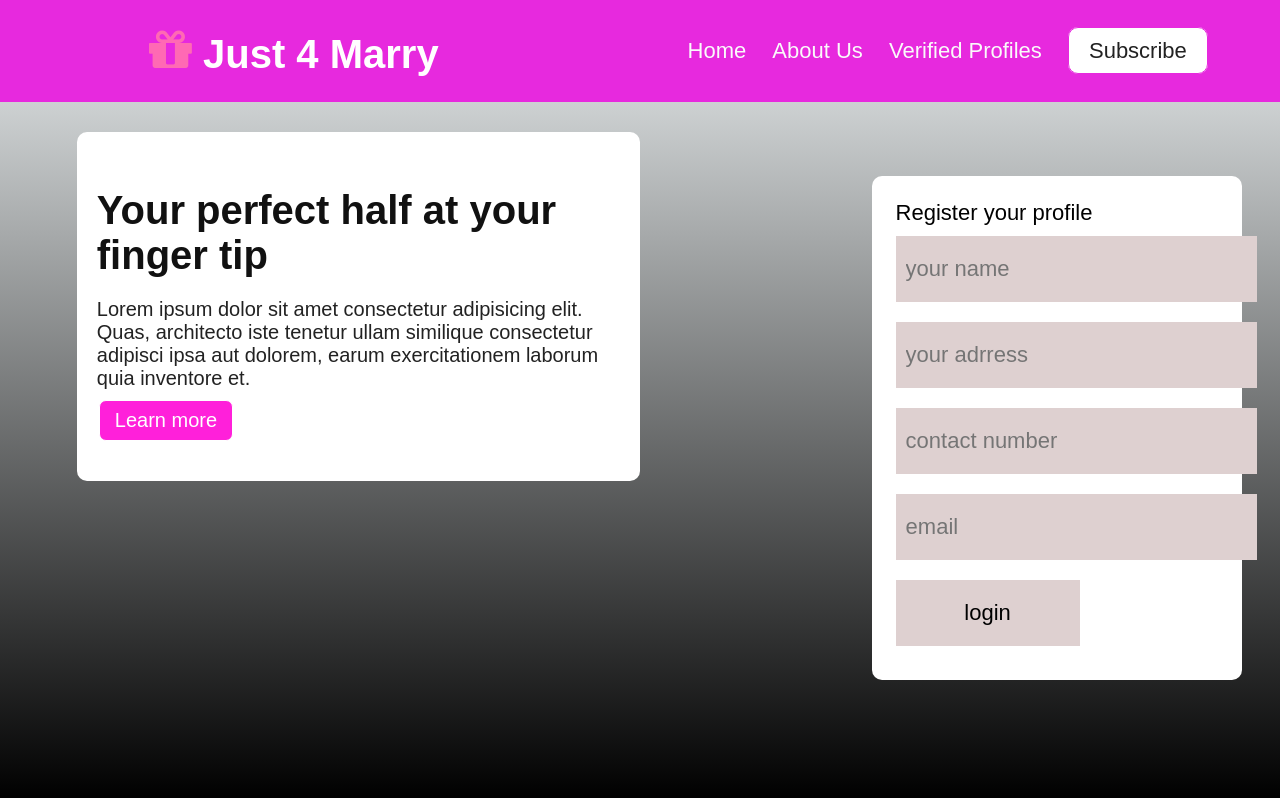
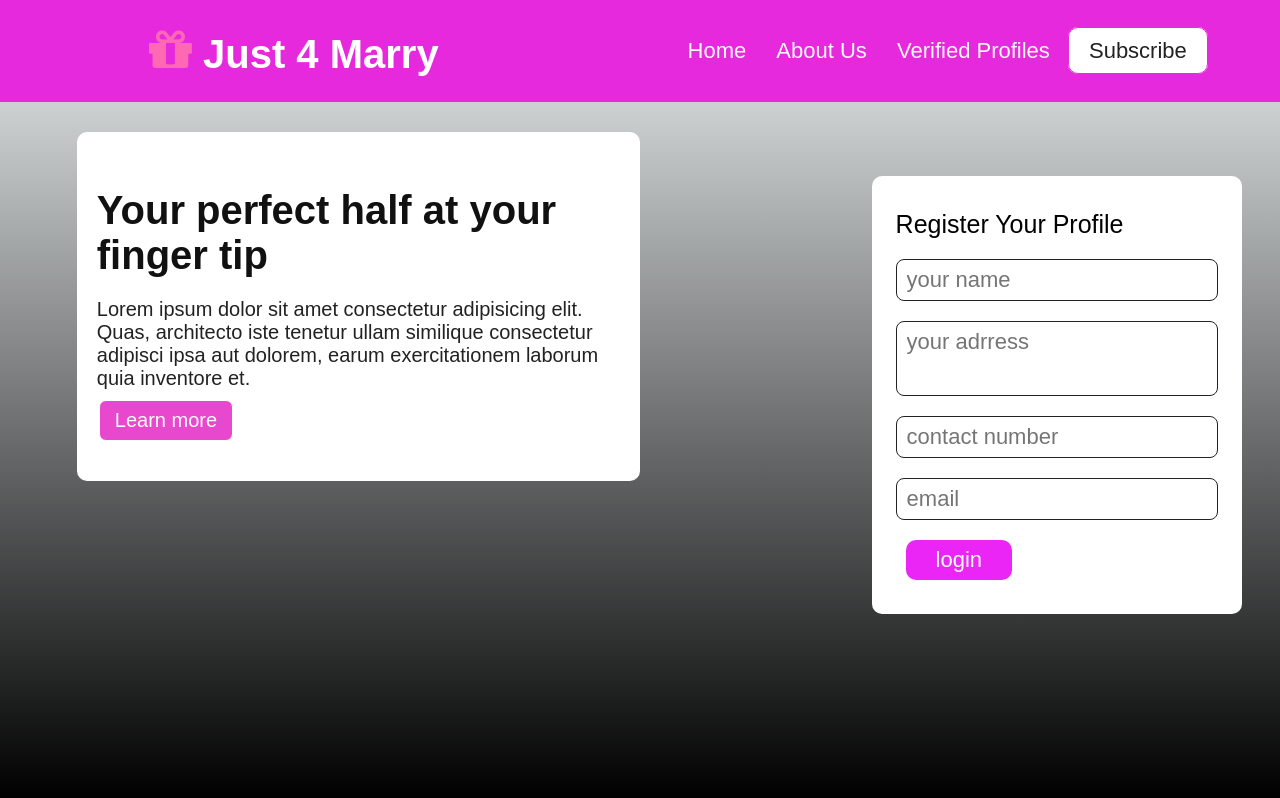
Before and after one commit to afreedituttu/Matrimonial-Website-jayaram, a plain HTML site: page index.html in a window 1280 px wide. Drawn offline with Linux system fonts and the light colour scheme.

Commit message:
completed

```diff
--- a/index.html
+++ b/index.html
@@ -17,9 +17,9 @@
                         <i class="fa fa-gift"></i> Just 4 Marry
                     </div>
                     <div class="menu">
-                        <a href="#">Home</a>
-                        <a href="#">About Us</a>
-                        <a href="#"> Verified Profiles</a>
+                        <a href="#" id="hovering">Home</a>
+                        <a href="#" id="hovering">About Us</a>
+                        <a href="#" id="hovering"> Verified Profiles</a>
                         <a href="#"><span>Subscribe</span></a>
                     </div>
                 </div>
@@ -27,9 +27,9 @@
             <div class="container">
                 <div class="logbox">
                     <form>
-                       <h2>Register your profile</h2>
+                       <span>Register Your Profile</span>
                         <input type="text" name="" placeholder="your name">
-                        <input type="text" name="" placeholder="your adrress">
+                        <input type="text" name="" placeholder="your adrress" id="address">
                         <input type="number" name="" placeholder="contact number">
                         <input type="email" name="" placeholder="email">
                          <input type="submit" name="login" value="login">
--- a/matrimoni.css
+++ b/matrimoni.css
@@ -11,6 +11,10 @@
     max-width: 1300px;
     padding: 0 6%;
     width: 100%;
+}
+
+a{
+    text-decoration: none;
 }
 
 header{
@@ -57,10 +61,16 @@ nav .container{
     padding-bottom: 0%;
      color: white;
 }
-.menu a{
+#hovering{
     text-decoration: none;
     color: rgb(250, 250, 250);
-    padding-left: 20px;
+    padding: 10px 12px;
+    transition: background 0.3s ease;
+}
+
+#hovering:hover{
+    background: white;
+    color: #111;
 }
 
 .menu a span{
@@ -86,50 +96,64 @@ nav .container{
     padding: 24px;
     border-radius: 10px;
 }
+
+.logbox span{
+    display: inline-block;
+    margin: 10px 0px;
+    font-weight: 500;
+    font-size: 25px;
+}
+
 form input[type="text"]{
-
-}
-form input[type="text"]{
-    width: 361px;
-    padding: 20px 10px;
+    width: 100%;
+    padding: 7px 10px;
     margin: 10px 0px;
     outline: none;
     border: none;
-    background: rgb(222, 208, 208);
+    border: 1px solid #222;
+    border-radius: 8px;
+}
+
+#address{
+    padding-bottom: 40px;
 }
 
 form input[type="number"]{
-    width: 361px;
-    padding: 20px 10px;
+    width: 100%;
+    padding: 7px 10px;
     margin: 10px 0px;
     outline: none;
     border: none;
-    background: rgb(222, 208, 208);
+    border: 1px solid #222;
+    border-radius: 8px;
 }
 
 form input[type="email"]{
-    width: 361px;
-    padding: 20px 10px;
+    width: 100%;
+    padding: 7px 10px;
     margin: 10px 0px;
     outline: none;
     border: none;
-    background: rgb(222, 208, 208);
+    border: 1px solid #222;
+    border-radius: 8px;
 }
 
 form input[type="submit"]{
-    width: 184px;
-    padding: 20px 10px;
-    margin: 10px 0px;
+    padding: 7px 30px;
+    margin: 10px;
     outline: none;
+    background: rgb(235, 37, 245);
+    color: #fff;
     border: none;
-    background: rgb(222, 208, 208);
-    cursor: pointer;
-
+    border-radius: 10px;
+    font-weight: 500;
+    transition: all 0.3s ease;
 }
 
 form input[type="submit"]:hover{
-    background: rgb(120, 95, 95);
-    border-radius: 8px;
+    background: white;
+    color: rgb(239, 84, 214);
+    border: 1px solid rgb(183, 75, 165);
 }
 .cap{
     padding: 30px 20px;
@@ -157,7 +181,8 @@ form input[type="submit"]:hover{
 .cap a{
     font-size: 20px;
     padding: 8px 15px;
-    background: rgb(255, 32, 218);
+    background: rgb(232, 72, 205);
+    border: 1px solid rgb(183, 75, 165);
     font-weight: 500;
     color: #fff;
     display: inline-block;
@@ -165,6 +190,13 @@ form input[type="submit"]:hover{
     border: 1px solid white;
     border-radius: 7px;
     text-decoration: none;
+    transition: all 0.3s ease;
+}
+
+.cap a:hover{
+    background: white;
+    color: rgb(239, 84, 214);
+    border: 1px solid rgb(183, 75, 165);
 }
 
 .sub{
```
